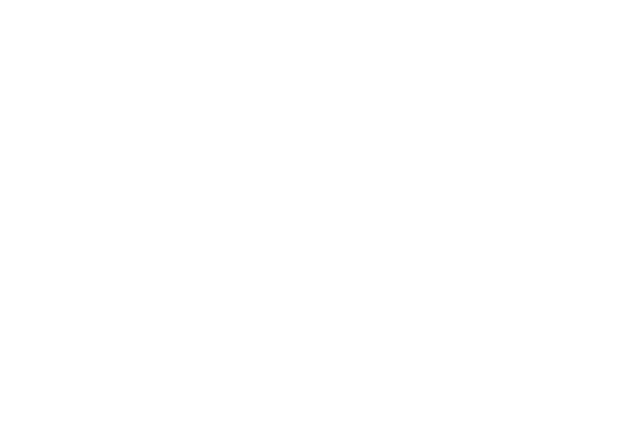
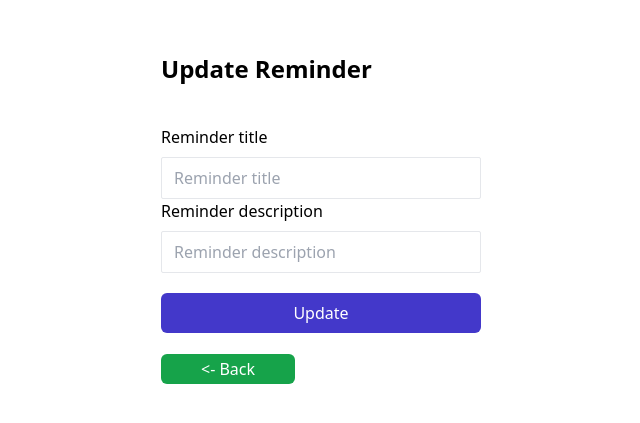
Before and after one commit to Rakesh-99/mern-stack-reminder-frontend, a React (Create React App) app: page /editreminders/1 in a window 1280 px wide. Before the commit this address had no page. Shown: the part 183-606 px from the top of the page, without its empty margins (319-959 px from the left). Built offline with nearby package versions, Linux system fonts and the light colour scheme; no server answers.

Commit message:
fixed edit component

```diff
--- a/src/App.jsx
+++ b/src/App.jsx
@@ -29,7 +29,7 @@
             <Router>
                 <Routes>
                     <Route path='/viewreminders' element={<ViewReminders />} />
-                    <Route path='/editreminder/:id' element={<EditReminder />} />
+                    <Route path='/editreminders/:id' element={<EditReminder />} />
                     <Route path='/createreminder' element={<CreateReminder />} />
                     <Route path='/login' element={<Login />} />
                     <Route path='/signup' element={<Signup />} />
--- a/src/Components/EditReminder/EditReminder.jsx
+++ b/src/Components/EditReminder/EditReminder.jsx
@@ -35,7 +35,8 @@
     console.log('id', id);
 
     const getProductValue = () => {
-        axios.get(`https://reminder-backend-8ll6.onrender.com/editreminders/${id}`).then((res) => {
+        axios.get(`https://reminder-backend-8ll6.onrender.com/viewreminders/${id}`).then((res) => {
+            console.log('response', res.data);
             setProduct(res.data);
         }).catch((err) => {
             alert('An error encountered while fetching the resources - ' + err);
--- a/src/Components/ViewReminders/ViewReminders.js
+++ b/src/Components/ViewReminders/ViewReminders.js
@@ -71,7 +71,7 @@
                                         <div className='productDescription view'>Description : {getValue?.description}</div>
 
                                         <div className="btns space-x-3">
-                                            <Link className='editBtn  bg-indigo-500 py-1 px-3 rounded-md font-semibold text-white' to={`/editreminder/${getValue._id}`}>Edit</Link>
+                                            <Link className='editBtn  bg-indigo-500 py-1 px-3 rounded-md font-semibold text-white' to={`/editreminders/${getValue._id}`}>Edit</Link>
                                             <button className='delete bg-red-500 py-1 px-3 rounded-md font-semibold text-white' onClick={() => { deleteHandle(getValue._id) }}>Delete</button>
                                         </div>
                                     </div>
```
